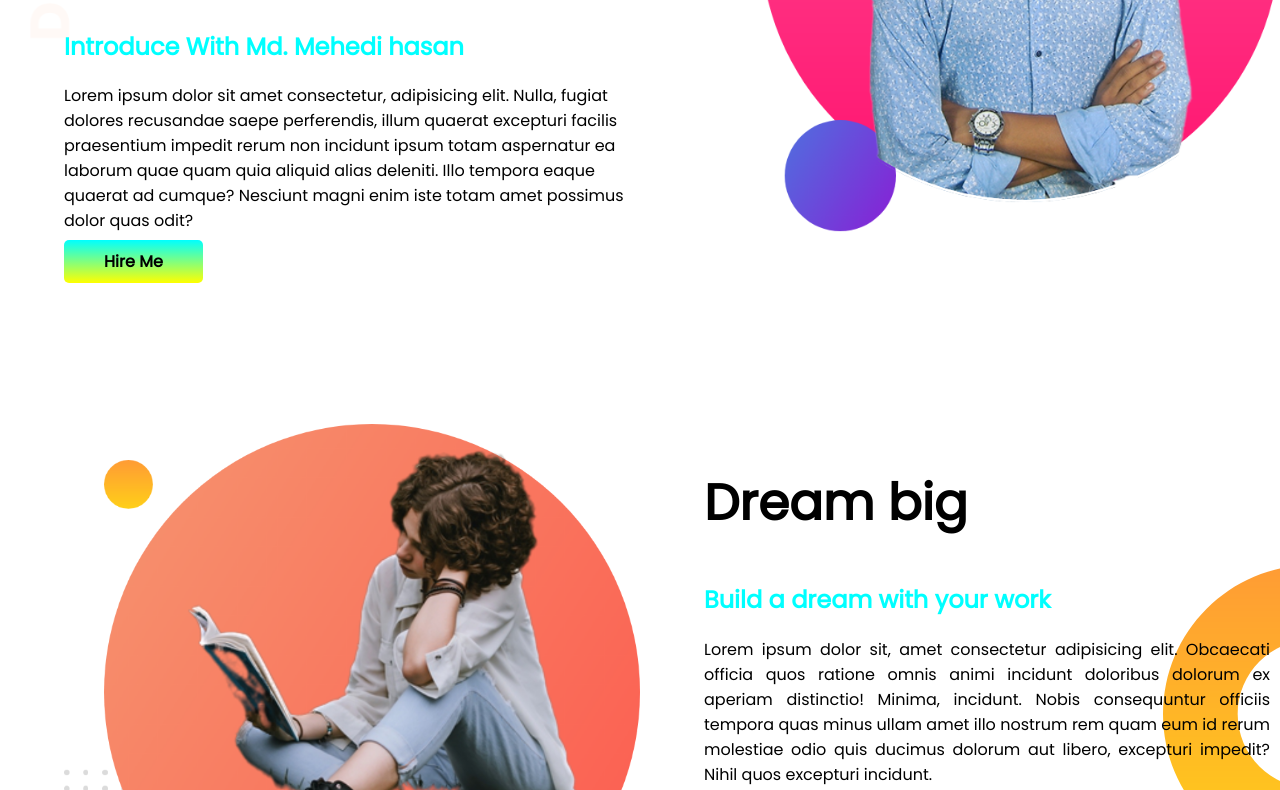
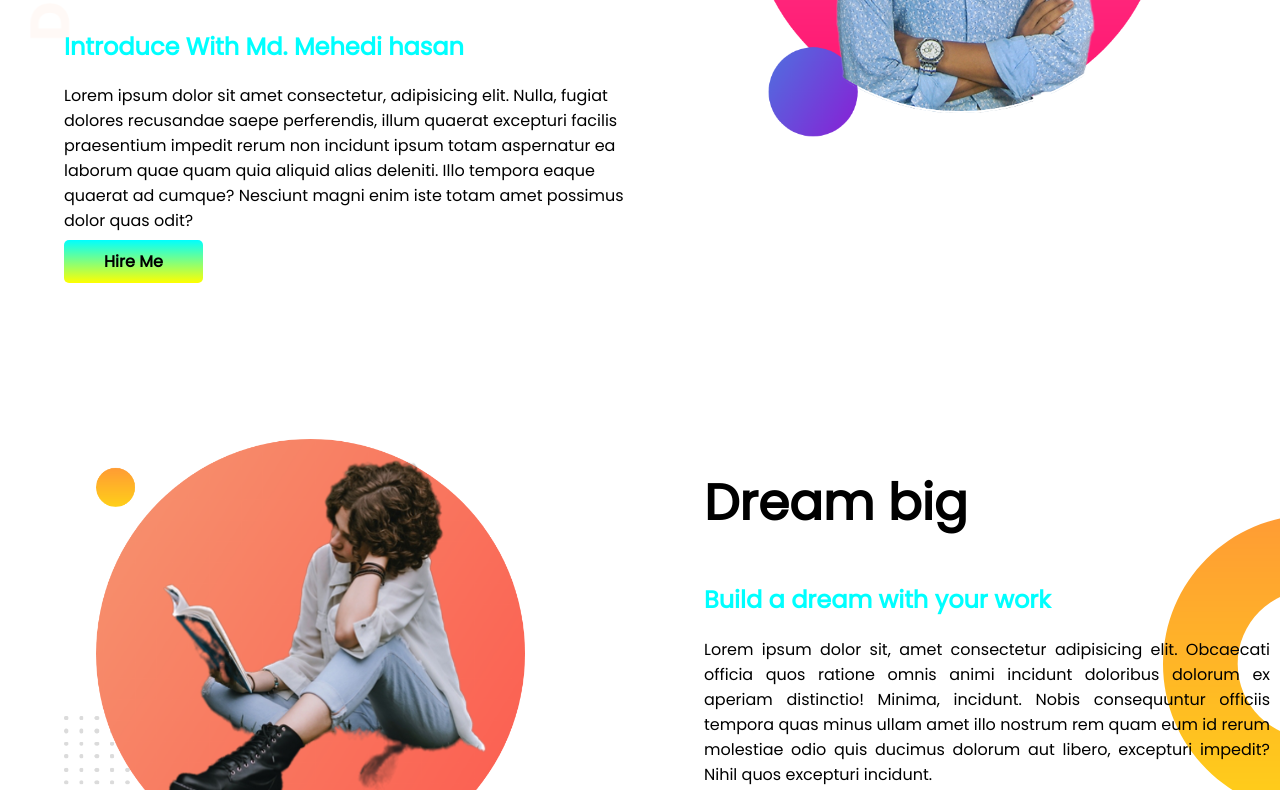
Before and after one commit to devmehedi/developer-portfolio, a plain HTML site: page index.html in a window 1280 px wide. Shown: the part 321-1111 px from the top of the page. Drawn offline with Linux system fonts and the light colour scheme.

Commit message:
compleate

```diff
--- a/style.css
+++ b/style.css
@@ -23,7 +23,8 @@ h3{
     padding-left: 5%;
 }
 .half-width img{
-    width: 100%;
+    width: 80%;
+    padding-top: 15px;
 }
 .hire-me{
     text-decoration: none;
```
